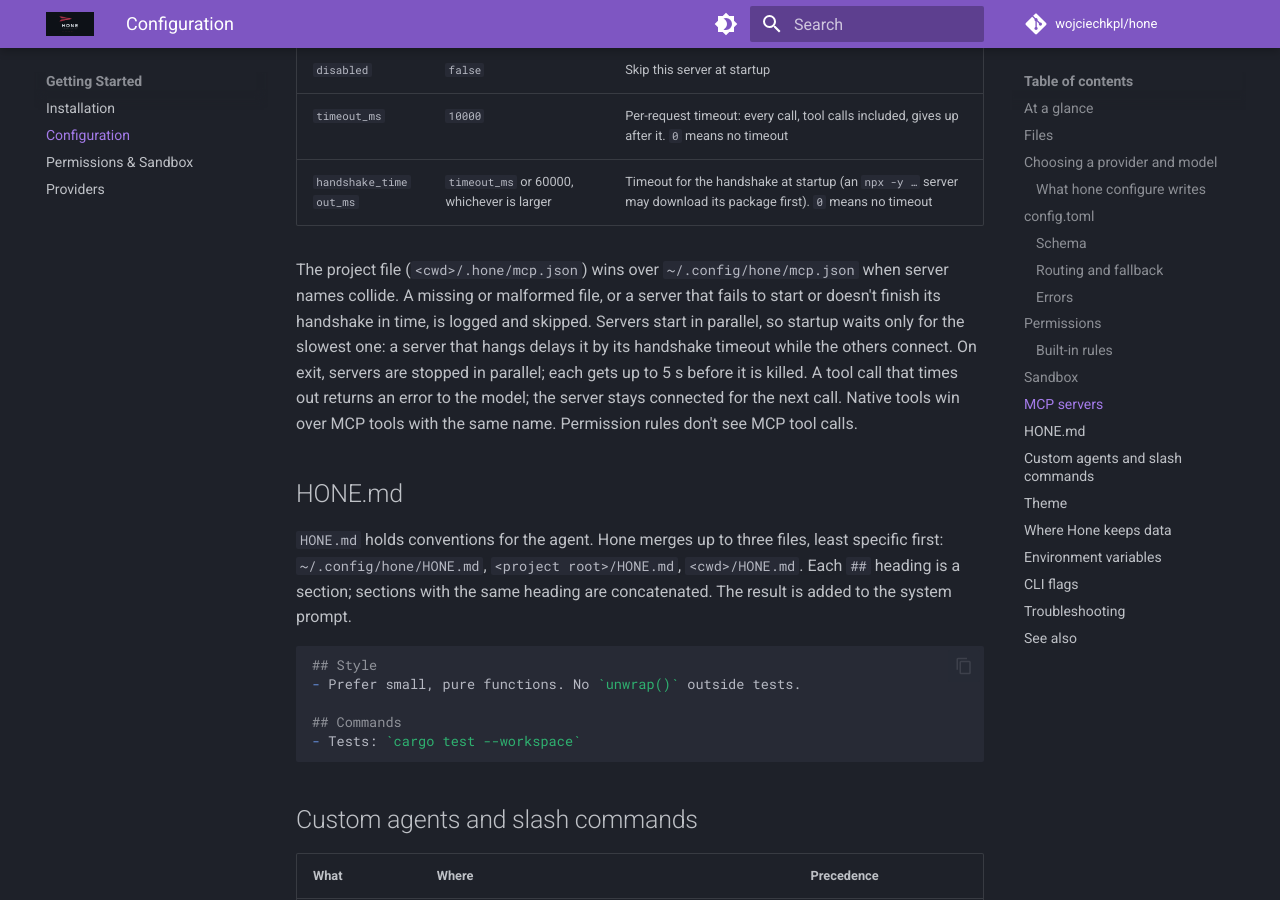
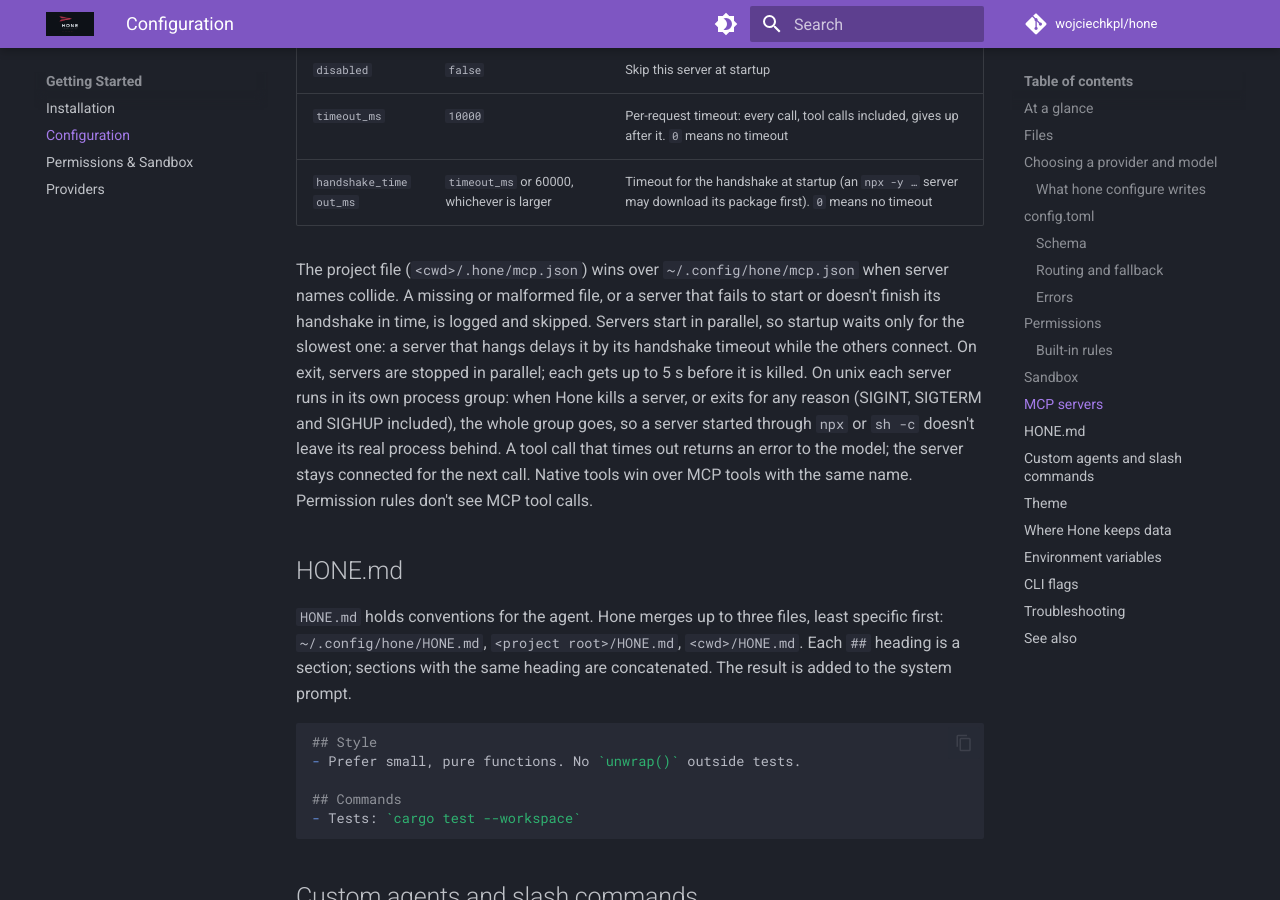
Before and after one commit to wojciechkpl/hone, an MkDocs documentation site: the page built from docs/configuration.md, in a window 1280 px wide and 900 px high, scrolled down 18618 px. Built offline with MkDocs 1.6.1 and Material for MkDocs 9.7.7, drawn with Linux system fonts in a browser that asks for light colours; comment, search, counter and statistics services are not loaded.

Commit message:
docs: MCP servers stopped on every exit; process groups (P10-P11)

```diff
--- a/docs/configuration.md
+++ b/docs/configuration.md
@@ -688,7 +688,10 @@
 finish its handshake in time, is logged and skipped. Servers start in parallel, so startup
 waits only for the slowest one: a server that hangs delays it by its handshake timeout
 while the others connect. On exit, servers are stopped in parallel; each gets up to 5 s
-before it is killed. A tool call that times
+before it is killed. On unix each server runs in its own process group: when Hone kills a
+server, or exits for any reason (SIGINT, SIGTERM and SIGHUP included), the whole group
+goes, so a server started through `npx` or `sh -c` doesn't leave its real process behind.
+A tool call that times
 out returns an error to the model; the server stays connected for the next call. Native tools win over MCP tools with the same name. Permission rules don't see
 MCP tool calls.
 
```
Also changed, not shown: CHANGELOG.md (+7 -1 lines), docs/permissions-and-sandbox.md (+2 -1 lines).
